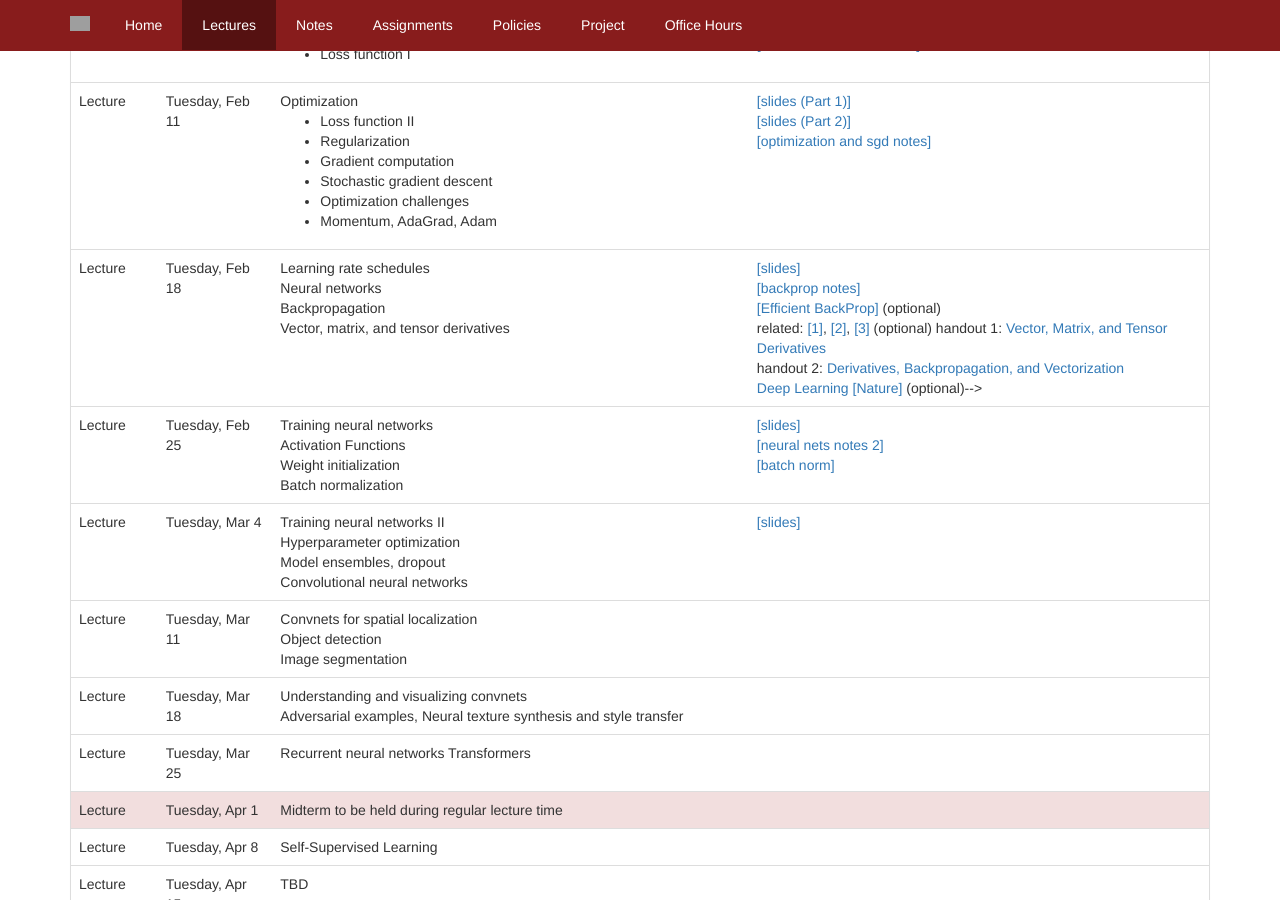
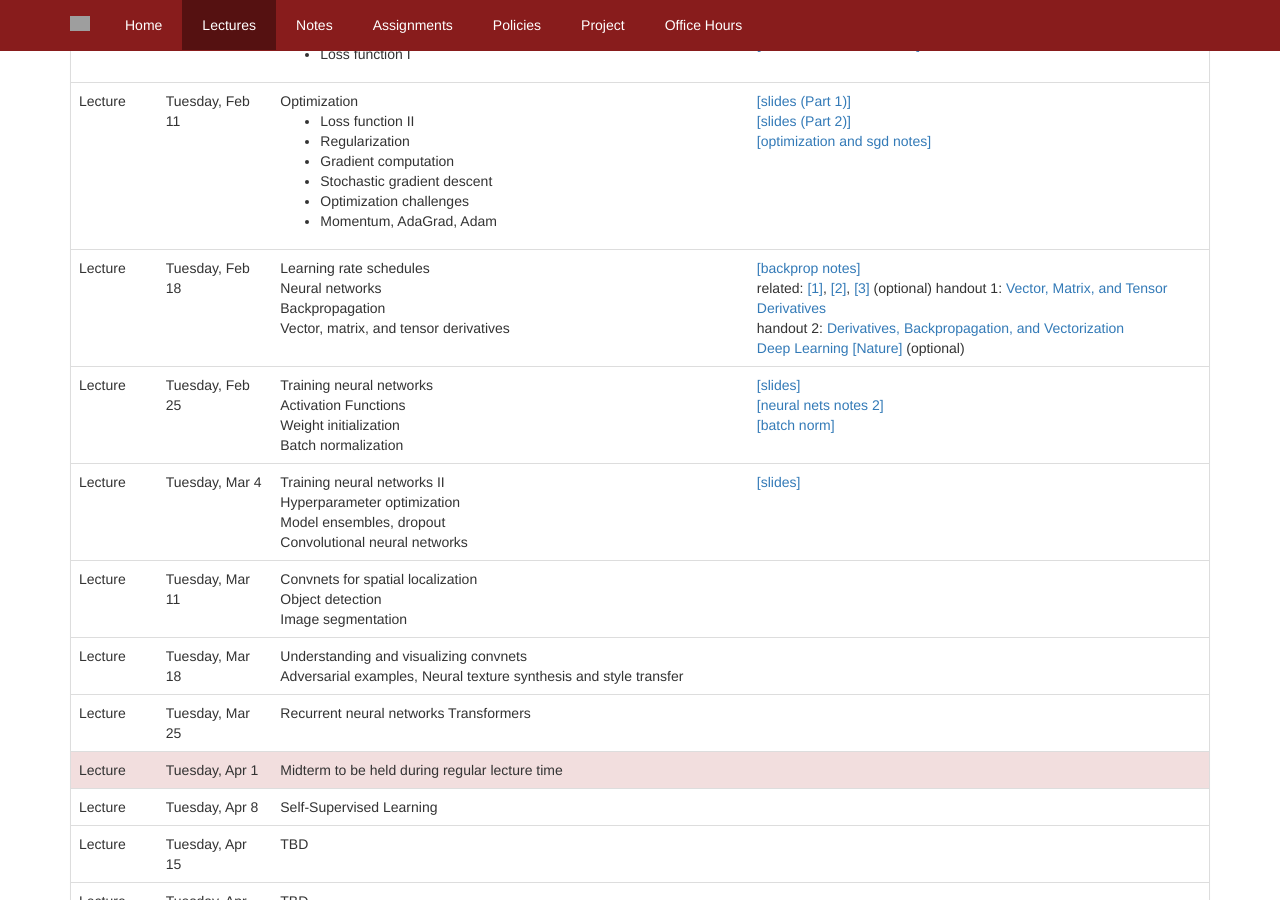
Before and after one commit to compsci682-spring2025/compsci682-spring2025.github.io, a Jekyll site: the page built from lectures.html, in a window 1280 px wide and 900 px high, scrolled down 438 px. Built offline with Jekyll 4.4.1, drawn with Linux system fonts in a browser that asks for light colours; grey boxes are pictures that could not be loaded.

Commit message:
lecture 3 cleanup

```diff
--- a/lectures.html
+++ b/lectures.html
@@ -164,13 +164,13 @@ permalink: /lectures.html
     </td>
     <td>
       {% if release_day >= cur %}
-      <a href="{{site.baseurl}}/docs/lecture3fall2025.pdf">[slides]</a><br>
+      <!-- <a href="{{site.baseurl}}/docs/lecture3fall2025.pdf">[slides]</a><br> -->
       <a href="notes/optimization-2/">[backprop notes]</a><br>
-        <a href="http://yann.lecun.com/exdb/publis/pdf/lecun-98b.pdf">[Efficient BackProp]</a> (optional)<br>
+        <!-- <a href="http://yann.lecun.com/exdb/publis/pdf/lecun-98b.pdf">[Efficient BackProp]</a> (optional)<br> -->
 	related: <a href="http://colah.github.io/posts/2015-08-Backprop/">[1]</a>, <a href="http://neuralnetworksanddeeplearning.com/chap2.html">[2]</a>, <a href="https://www.youtube.com/watch?v=q0pm3BrIUFo">[3]</a> (optional)
         handout 1: <a href="{{site.baseurl}}/docs/vecDerivs.pdf">Vector, Matrix, and Tensor Derivatives</a><br>
         handout 2: <a href="http://cs231n.stanford.edu/handouts/derivatives.pdf">Derivatives, Backpropagation, and Vectorization</a><br>
-	<a href="http://www.nature.com/nature/journal/v521/n7553/full/nature14539.html">Deep Learning [Nature]</a> (optional)-->
+	<a href="http://www.nature.com/nature/journal/v521/n7553/full/nature14539.html">Deep Learning [Nature]</a> (optional)
 
       {% endif %}
     </td>
```
